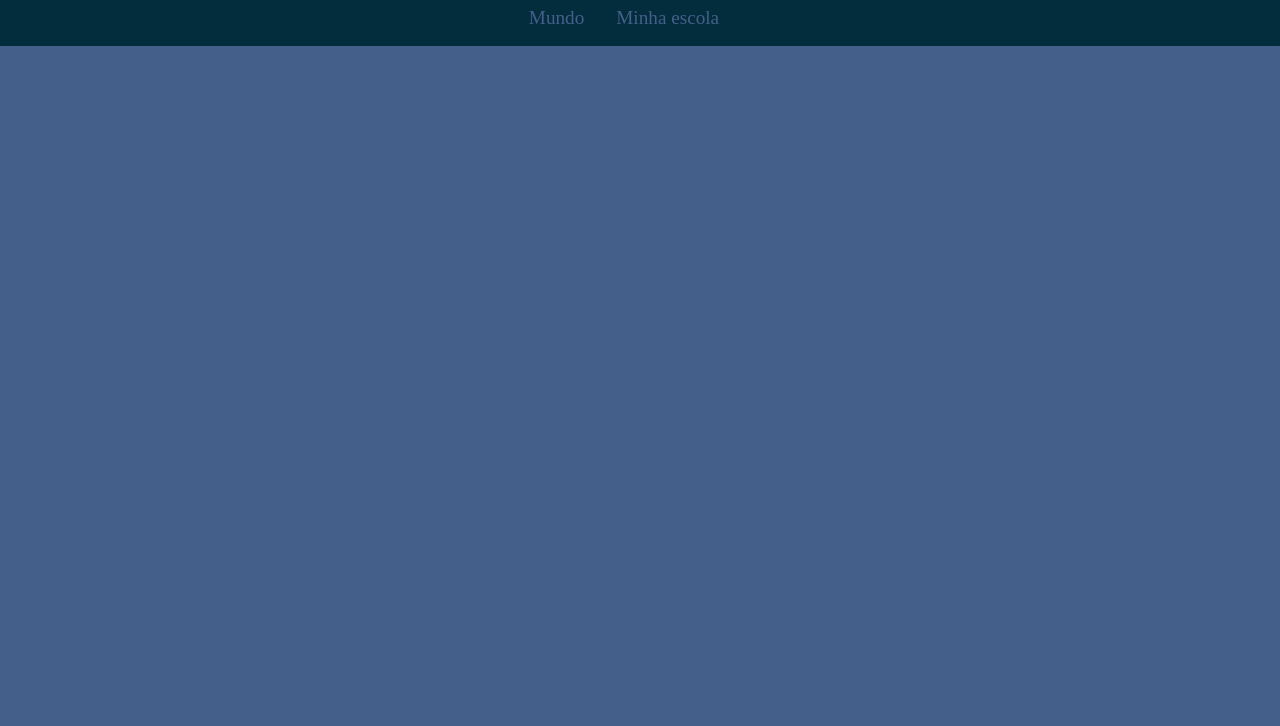
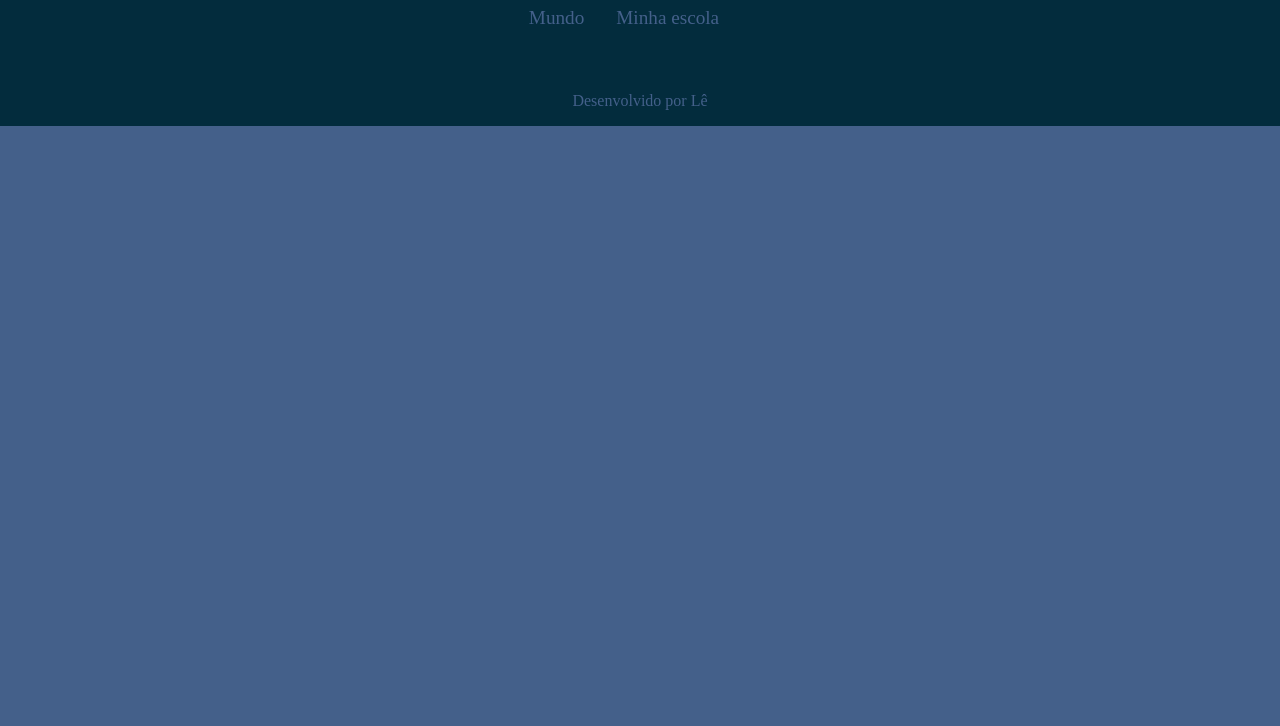
Before and after one commit to leticia1327/banco-de-dados, a plain HTML site: page index.html in a window 1280 px wide. Shown: the part 74-800 px from the top of the page. Drawn offline with Linux system fonts and the light colour scheme.

Commit message:
Add files via upload

```diff
--- a/index.html
+++ b/index.html
@@ -18,6 +18,9 @@
                <section id="graficos-container" class="graficos-secttion">
         </section>
       </main>
+      <footer>
+        <p>Desenvolvido por Lê</p>
+    </footer>
+</body>
 </header>
-</body>
 </html>
--- a/style.css
+++ b/style.css
@@ -1,3 +1,4 @@
+@import url('https://fonts.googleapis.com/css2?family=Nunito+Sans:ital,opsz,wght@0,6..12,200..1000;1,6..12,200..1000&display=swap');
 :root{
     --bg-color: #44608a;
     --primary-color: #032c3d;
@@ -34,4 +35,20 @@ nav a{
 nav a:hover{
     text-decoration: underline;
     transform: scale(0.90);
+    transition: transform 0.1s;
 }
+footer {
+    display: flex;
+    align-items: center;
+    justify-content: center;
+}
+footer {
+    display: flex;
+    align-items: center;
+    justify-content: center;
+    background-color: var(--primary-color);
+    color: var(--bg-color);
+    width: 100%;
+    height: 3rem;
+    margin-top: 2rem;
+}
```
